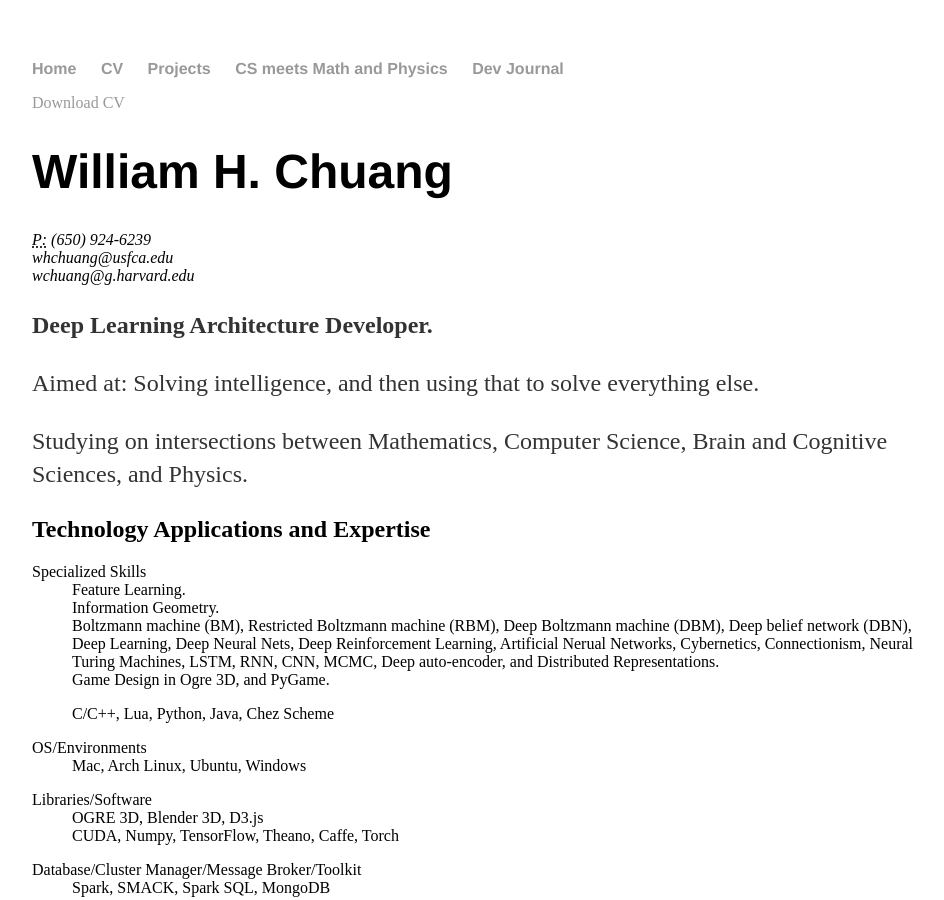
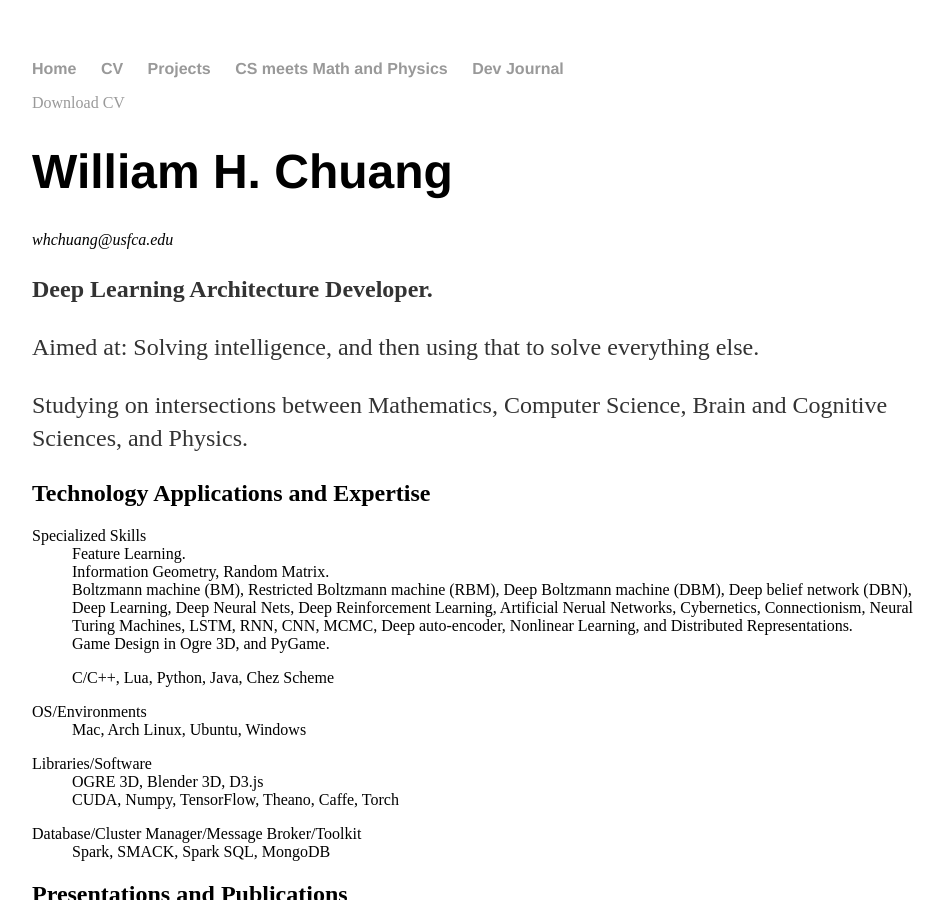
Before and after one commit to williamchuang/williamchuang.github.io, a Jekyll site: the page built from cv/index.html, in a window 1280 px wide and 900 px high. Shown: the whole window, without its empty margins (160-1104 px from the left). Built offline with Jekyll 4.4.1, drawn with Linux system fonts in a browser that asks for light colours; comment, search, counter and statistics services are not loaded.

Commit message:
Update index.html

```diff
--- a/cv/index.html
+++ b/cv/index.html
@@ -13,10 +13,7 @@ description: Current CV for William Chuang.
 				<div itemscope itemtype="http://wchuanghard.github.io">
 				<span itemprop="name"><h1>William H. Chuang</h1></span>
 				<address>
-				<abbr title="phone">P:</abbr> (650) 924-6239<br>
 				<span class="obfuscate">whchuang@usfca.edu</span><br>
-				<span class="obfuscate">wchuang@g.harvard.edu</span><br>
-
 				</address>
 				</div>
 
@@ -29,8 +26,8 @@ description: Current CV for William Chuang.
 					<dl class="dl-horizontal">
 						<dt>Specialized Skills</dt>
 						<dd>Feature Learning.</dd>
-						<dd>Information Geometry.</dd>
-						<dd>Boltzmann machine (BM), Restricted Boltzmann machine (RBM), Deep Boltzmann machine (DBM), Deep belief network (DBN), Deep Learning, Deep Neural Nets, Deep Reinforcement Learning, Artificial Nerual Networks, Cybernetics, Connectionism, Neural Turing Machines, LSTM, RNN, CNN, MCMC, Deep auto-encoder, and Distributed Representations.</dd>
+						<dd>Information Geometry, Random Matrix.</dd>
+						<dd>Boltzmann machine (BM), Restricted Boltzmann machine (RBM), Deep Boltzmann machine (DBM), Deep belief network (DBN), Deep Learning, Deep Neural Nets, Deep Reinforcement Learning, Artificial Nerual Networks, Cybernetics, Connectionism, Neural Turing Machines, LSTM, RNN, CNN, MCMC, Deep auto-encoder, Nonlinear Learning, and Distributed Representations.</dd>
 						<dd>Game Design in Ogre 3D, and PyGame.</dd>
 					</dl>
 					<dl class="dl-horizontal">
```
